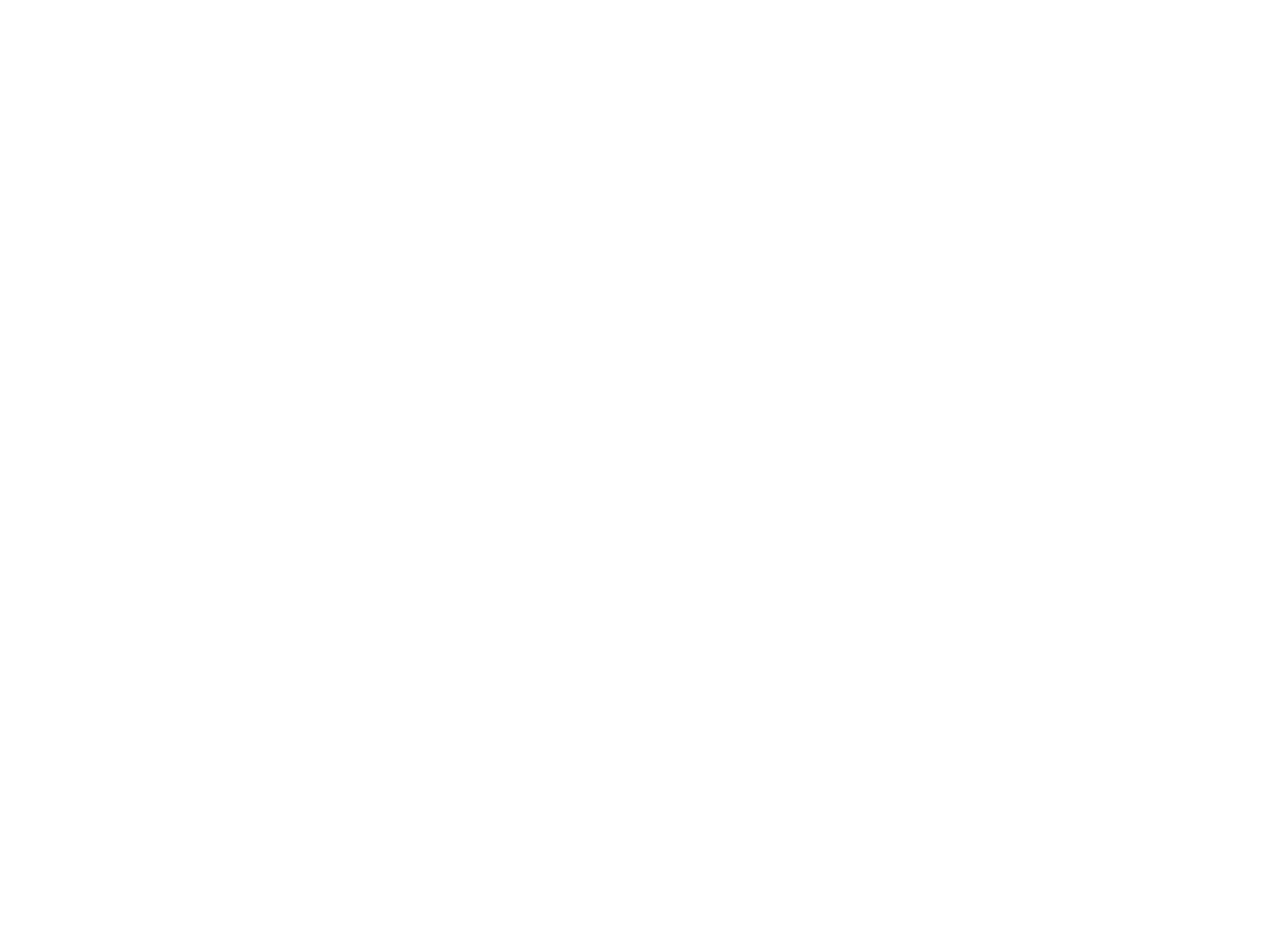
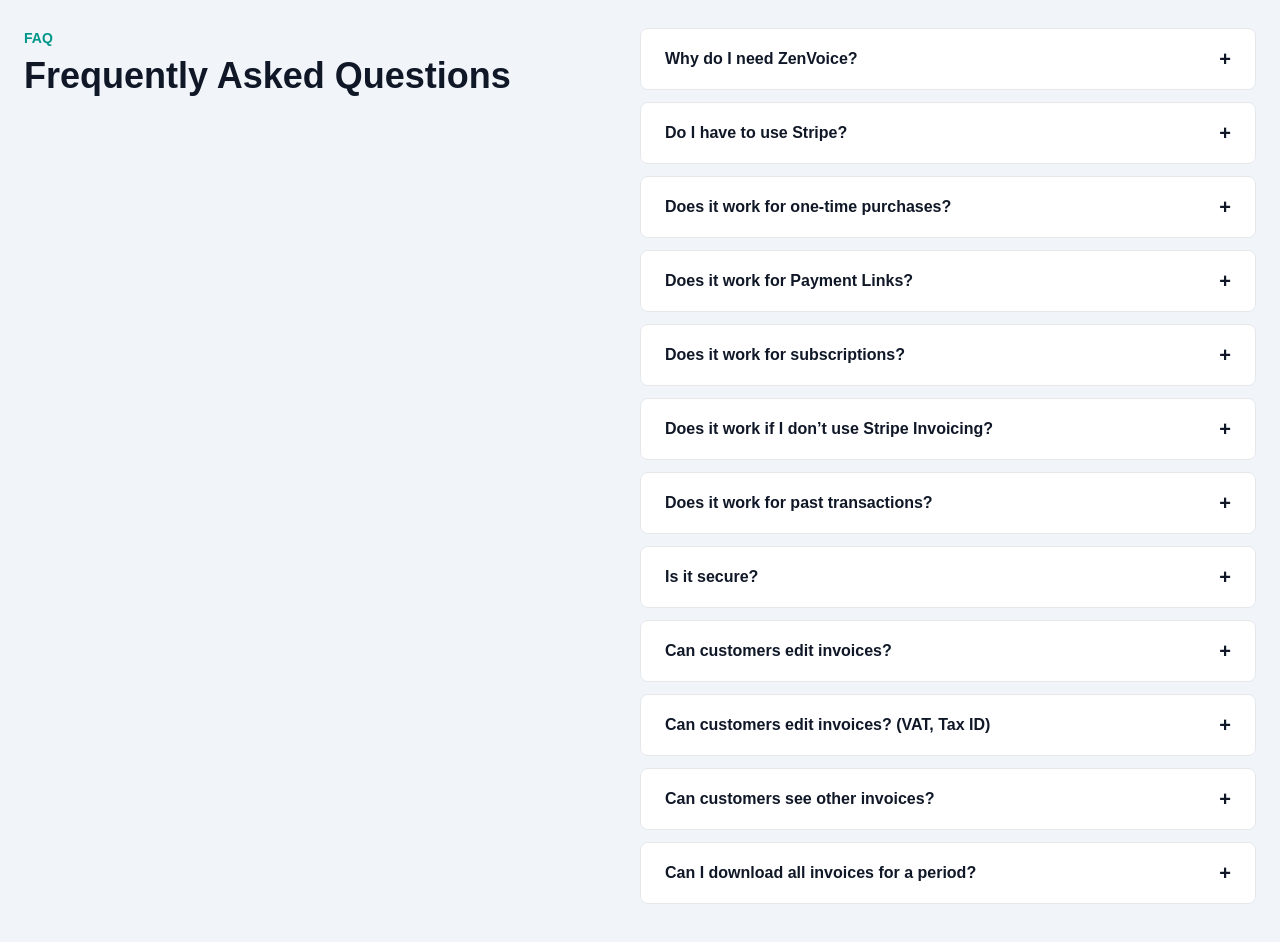
Before and after one commit to rahscripts/marc, a Next.js app: page /zenvoice in a window 1280 px wide. Shown: the part 5040-5982 px from the top of the page. Before the commit the page ends 4988 px from the top, so only its background shows below. Built offline with nearby package versions, Linux system fonts and the light colour scheme; a web font is replaced by a local one.

Commit message:
basic faq section done

```diff
--- /dev/null
+++ b/app/zenvoice/components/LandingFaq.tsx
@@ -0,0 +1,133 @@
+"use client";
+
+import { useState } from "react";
+
+
+export default function LandingFaq() {
+
+
+    const [openIndices, setOpenIndices] = useState<Set<number>>(new Set());
+
+
+    const faqs = [
+  {
+    question: "Why do I need ZenVoice?",
+    answer: `When you sell one-time payment products, Stripe takes a 0.4% cut (up to $2.00) per sale. With ZenVoice, you only pay once, and never again.
+
+And if you don't pay for Stripe Invoicing, you will get customer requests asking for invoices. Stripe receipts aren't enough for most countries' regulations.
+
+Finally, Stripe invoices aren't editable. Your customers can't add VAT, Tax ID, or fix typos after the purchase is done.
+
+ZenVoice fixes all that.`
+  },
+  {
+    question: "Do I have to use Stripe?",
+    answer: "Yes"
+  },
+  {
+    question: "Does it work for one-time purchases?",
+    answer: "Yes! It's made for one-time purchases, to avoid paying 0.4% in Stripe fee (or up to $2 per invoice)."
+  },
+  {
+    question: "Does it work for Payment Links?",
+    answer: "Yes."
+  },
+  {
+    question: "Does it work for subscriptions?",
+    answer: "Yes."
+  },
+  {
+    question: "Does it work if I don’t use Stripe Invoicing?",
+    answer: ""
+  },
+  {
+    question: "Does it work for past transactions?",
+    answer: "It does. ZenVoice will check for successful payments on your Stripe accounts and generate invoices for any successful payments."
+  },
+  {
+    question: "Is it secure?",
+    answer: "Yes. We use restricted API keys to access your Stripe account using the minimum required data to generate invoices."
+  },
+  {
+    question: "Can customers edit invoices?",
+    answer: "Yes. They can edit the invoice to add their VAT number, Tax ID, or correct a typo in their name for instance."
+  },
+  {
+    question: "Can customers edit invoices? (VAT, Tax ID)",
+    answer: "Yes. They can edit the invoice to add their VAT number, Tax ID, or correct a typo in their name for instance. No more support requests."
+  },
+  {
+    question: "Can customers see other invoices?",
+    answer: "Customers can only generate, edit, and download invoices for their own successful payments. If your customer retrieves a payment, they will have to confirm their email address to access the payment data."
+  },
+  {
+    question: "Can I download all invoices for a period?",
+    answer: `
+Yes. From your dashboard, you can select a Stripe account and a date range, then fetch every payment made during that period. You can download each invoice individually as PDF, export the full list as CSV, or download all invoices at once as a ZIP file.
+
+This is useful for accounting, tax reporting, or simply keeping your records organized.
+`
+  }
+];
+    return (
+        <section className="py-20 px-6 max-md:px-8">
+            <div className="max-w-7xl mx-auto">
+                <div className="flex max-md:flex-col max-md:gap-10">
+                    {/* Left Side */}
+                    <div className="flex-1">
+                        <p className="text-sm font-semibold text-teal-600 mb-2">FAQ</p>
+                        <h1 className="text-4xl font-extrabold text-gray-900">Frequently Asked Questions</h1>
+                    </div>
+
+                    {/* Right Side - Accordion */}
+                    <div className="lg:col-span-2 space-y-3 flex-1">
+                        {faqs.map((faq, index) => (
+                            <div key={index} className="border border-gray-200 rounded-lg overflow-hidden">
+                                <button
+                                    onClick={() => {
+                                        const newIndices = new Set(openIndices);
+                                        if (newIndices.has(index)) {
+                                            newIndices.delete(index);
+                                        } else {
+                                            newIndices.add(index);
+                                        }
+                                        setOpenIndices(newIndices);
+                                    }}
+                                    className={`w-full px-6 py-4 flex items-center justify-between font-semibold transition-colors ${
+                                        openIndices.has(index)
+                                            ? "bg-teal-50 text-teal-900"
+                                            : "bg-white text-gray-900 hover:bg-gray-50"
+                                    }`}
+                                >
+                                    <span>{faq.question}</span>
+                                    <span className={`text-xl transition-transform duration-300 ${
+                                        openIndices.has(index) ? "rotate-45" : "rotate-0"
+                                    }`}>
+                                        +
+                                    </span>
+                                </button>
+
+                                <div className={`overflow-hidden transition-all duration-500 ease-out ${
+                                    openIndices.has(index) ? "max-h-96" : "max-h-0"
+                                }`}>
+                                    <div className="px-6 py-4 bg-gray-50 border-t border-gray-200">
+                                        <p className="text-gray-600 text-sm leading-relaxed whitespace-pre-wrap">
+                                            {faq.answer.split('Stripe takes a 0.4% cut (up to $2.00) per sale').map((part, i) => (
+                                                i === 0 ? part : (
+                                                    <span key={i}>
+                                                        <span className="underline">Stripe takes a 0.4% cut (up to $2.00) per sale</span>
+                                                        {part}
+                                                    </span>
+                                                )
+                                            ))}
+                                        </p>
+                                    </div>
+                                </div>
+                            </div>
+                        ))}
+                    </div>
+                </div>
+            </div>
+        </section>
+    )
+}
--- a/app/zenvoice/page.tsx
+++ b/app/zenvoice/page.tsx
@@ -6,6 +6,7 @@
 import LandingWorking from "./components/LandingWorking";
 import LandingVideo from './components/LandingVideo';
 import LandingPricing from "./components/LandingPricing";
+import LandingFaq from "./components/LandingFaq";
 
 
 
@@ -52,9 +53,10 @@
             <LandingComparison />
             <LandingWorking />
             <LandingVideo />
-                        <section className="w-screen h-fit relative left-1/2 right-1/2 -ml-[50vw] -mr-[50vw] bg-slate-100">
-                                    <LandingPricing />
-                        </section>
+            <section className="w-screen h-fit relative left-1/2 right-1/2 -ml-[50vw] -mr-[50vw] bg-slate-100">
+                <LandingPricing />
+                <LandingFaq />
+            </section>
 
 
         </div>
```
